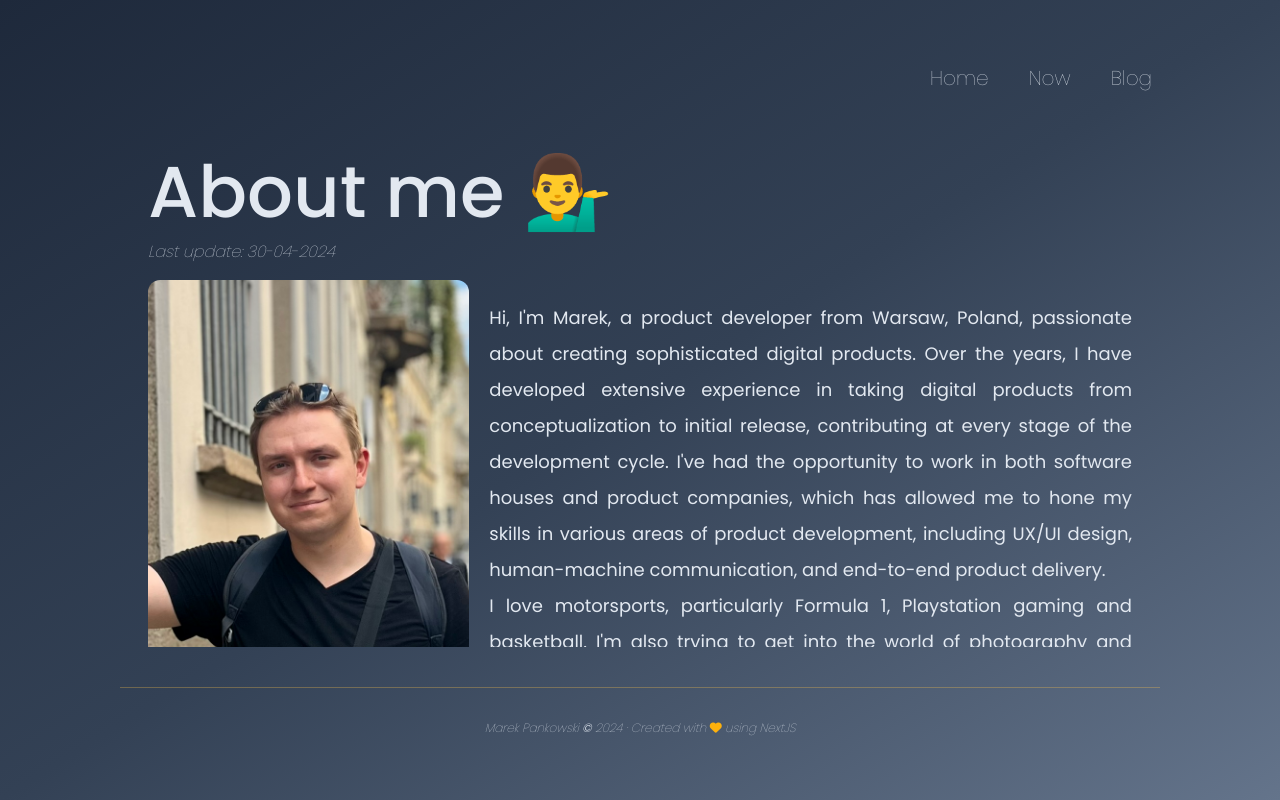
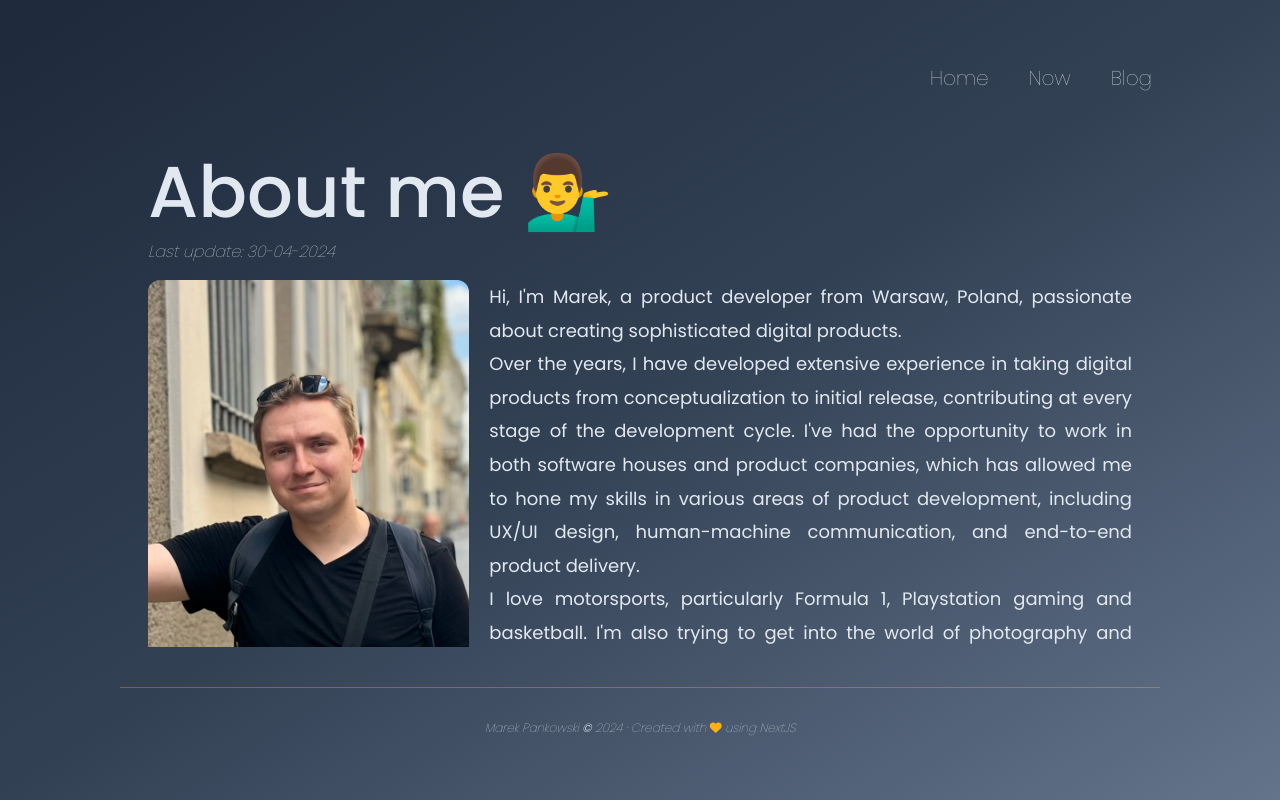
Before and after one commit to mkpanq/mkpanq_com, a Next.js app: page /about in a window 1280 px wide. Built offline with nearby package versions, Linux system fonts and the light colour scheme.

Commit message:
Some little adjustments for about me page

```diff
--- a/src/app/about/page.tsx
+++ b/src/app/about/page.tsx
@@ -18,7 +18,7 @@ export default function AboutPage() {
     <PageContentBox>
       <PageTitle title={PAGE_NAME} subtitle={subtitle} />
       <div className="flex flex-col md:flex-row gap-5 justify-center">
-        <div className="md:basis-1/3">
+        <div className="md:basis-1/3 grow-0">
           <Image
             src={ProfilePicture}
             alt="mkpanq.com - Hi, it's me !"
@@ -26,17 +26,19 @@ export default function AboutPage() {
             className="max-sm:max-h-[150px] max-md:max-h-[300px] w-full h-full object-cover rounded-xl"
           />
         </div>
-        <div className="md:basis-2/3 text-slate-200 text-justify sm:leading-loose leading-loose text-sm sm:text-lg overflow-scroll my-5">
+        <div className="md:basis-2/3 text-slate-200 text-justify overflow-scroll sm:leading-[2.1rem] sm:text-lg leading-6 text-sm">
           <p>
             Hi, I&apos;m Marek, a product developer from Warsaw, Poland,
-            passionate about creating sophisticated digital products. Over the
-            years, I have developed extensive experience in taking digital
-            products from conceptualization to initial release, contributing at
-            every stage of the development cycle. I&apos;ve had the opportunity
-            to work in both software houses and product companies, which has
-            allowed me to hone my skills in various areas of product
-            development, including UX/UI design, human-machine communication,
-            and end-to-end product delivery.
+            passionate about creating sophisticated digital products.
+          </p>
+          <p>
+            Over the years, I have developed extensive experience in taking
+            digital products from conceptualization to initial release,
+            contributing at every stage of the development cycle. I&apos;ve had
+            the opportunity to work in both software houses and product
+            companies, which has allowed me to hone my skills in various areas
+            of product development, including UX/UI design, human-machine
+            communication, and end-to-end product delivery.
           </p>
           <p>
             I love motorsports, particularly Formula 1, Playstation gaming and
```
